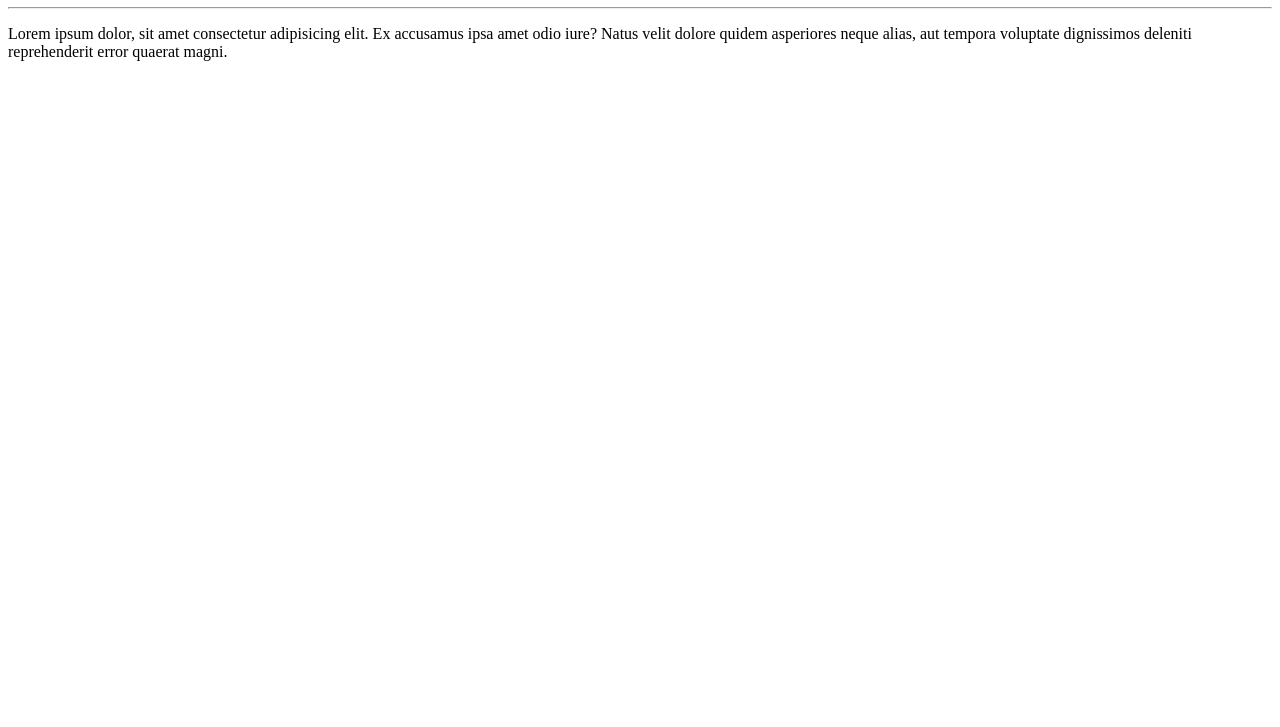
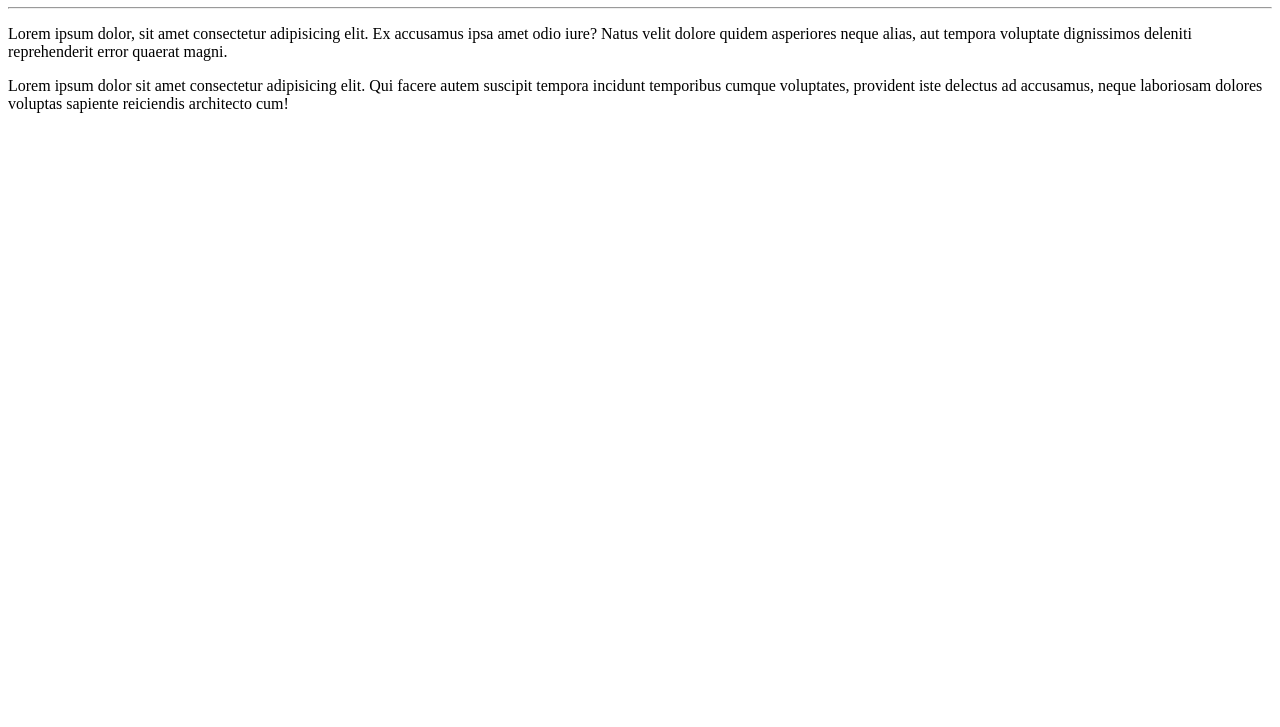
Before and after one commit to paulobreak/Ola-Mundo, a plain HTML site: page site-exemplo/index.html in a window 1280 px wide. Shown: the part 73-800 px from the top of the page. Drawn offline with Linux system fonts and the light colour scheme.

Commit message:
Adicionei um parágrafo

```diff
--- a/site-exemplo/index.html
+++ b/site-exemplo/index.html
@@ -9,6 +9,7 @@
     <h1>Olá, Mundo!</h1>
     <hr>
     <p>Lorem ipsum dolor, sit amet consectetur adipisicing elit. Ex accusamus ipsa amet odio iure? Natus velit dolore quidem asperiores neque alias, aut tempora voluptate dignissimos deleniti reprehenderit error quaerat magni.</p>
+    <p>Lorem ipsum dolor sit amet consectetur adipisicing elit. Qui facere autem suscipit tempora incidunt temporibus cumque voluptates, provident iste delectus ad accusamus, neque laboriosam dolores voluptas sapiente reiciendis architecto cum!</p>
 
 </body>
 </html>
```
